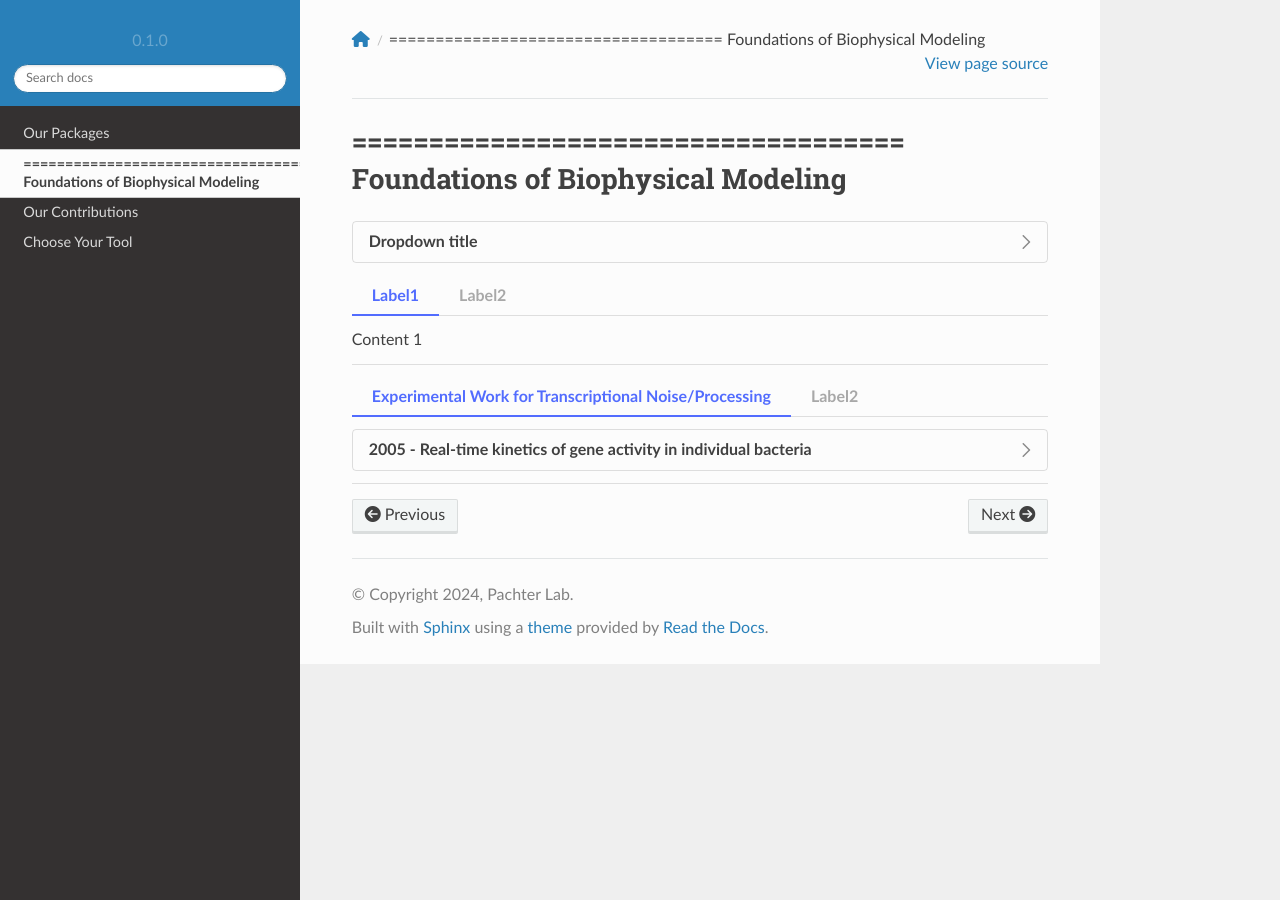
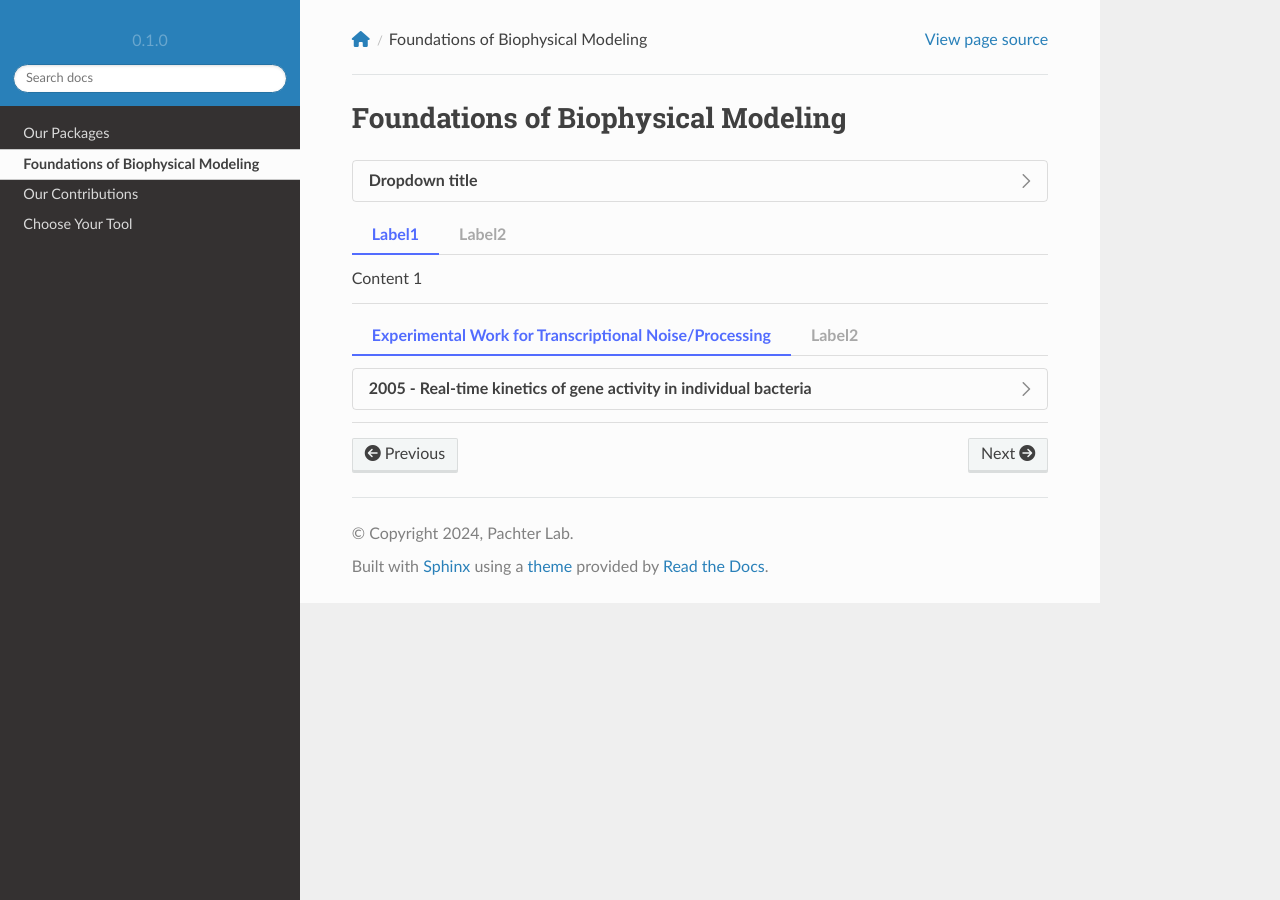
Before and after one commit to pachterlab/biophysics, a Sphinx documentation site: the page built from docs/source/foundations.md, in a window 1280 px wide. Built offline with Sphinx 7.4.7 and the Read the Docs theme 2.0.0, drawn with Linux system fonts in a browser that asks for light colours; nearby versions of some CDN libraries; pages that are not in the unit, such as notebooks, are missing from menus.

```diff
--- a/docs/source/foundations.md
+++ b/docs/source/foundations.md
@@ -1,6 +1,5 @@
-====================================
-Foundations of Biophysical Modeling
-====================================
+# Foundations of Biophysical Modeling
+
 
 :::{dropdown} Dropdown title
 Dropdown content
```
